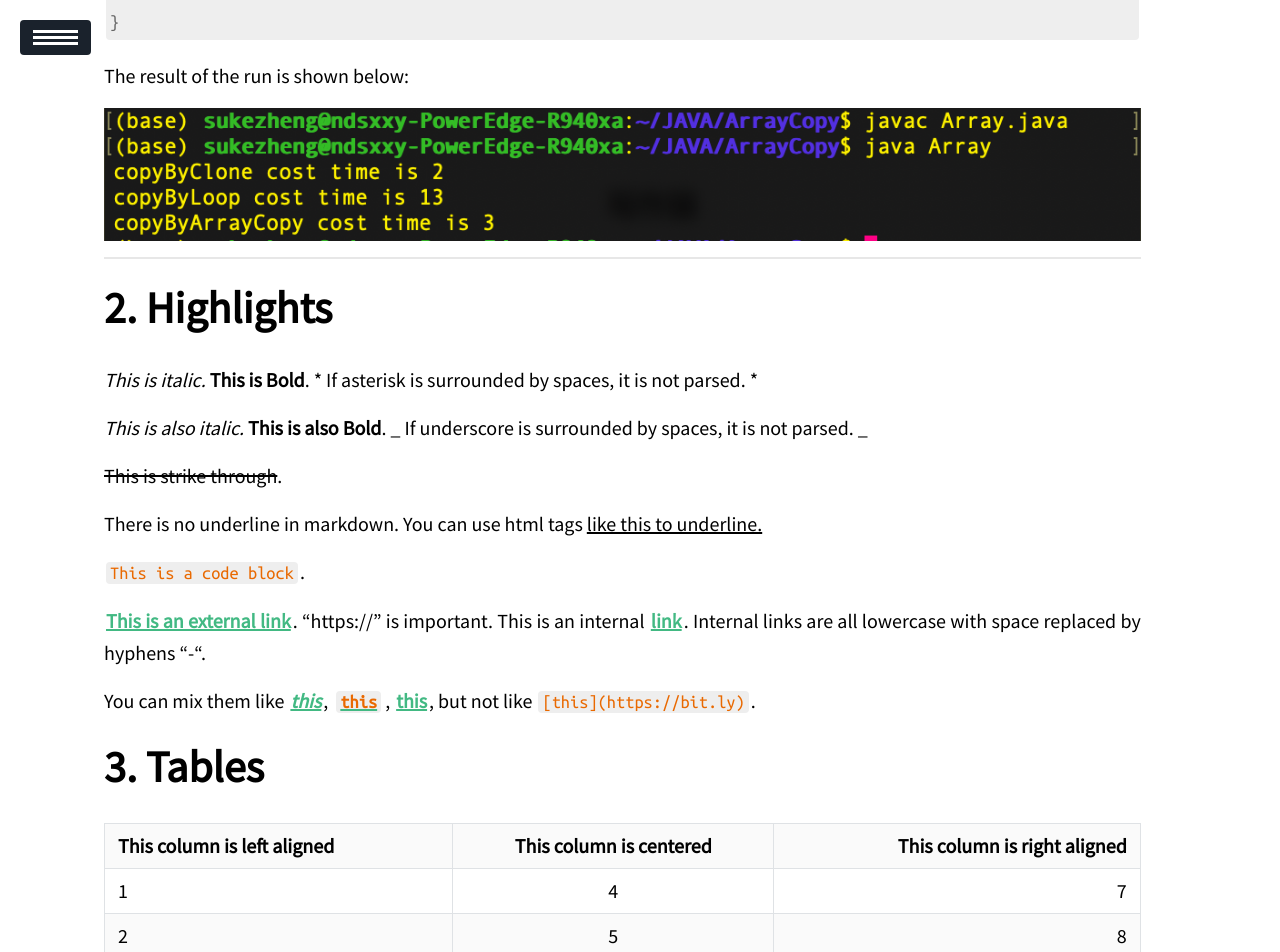
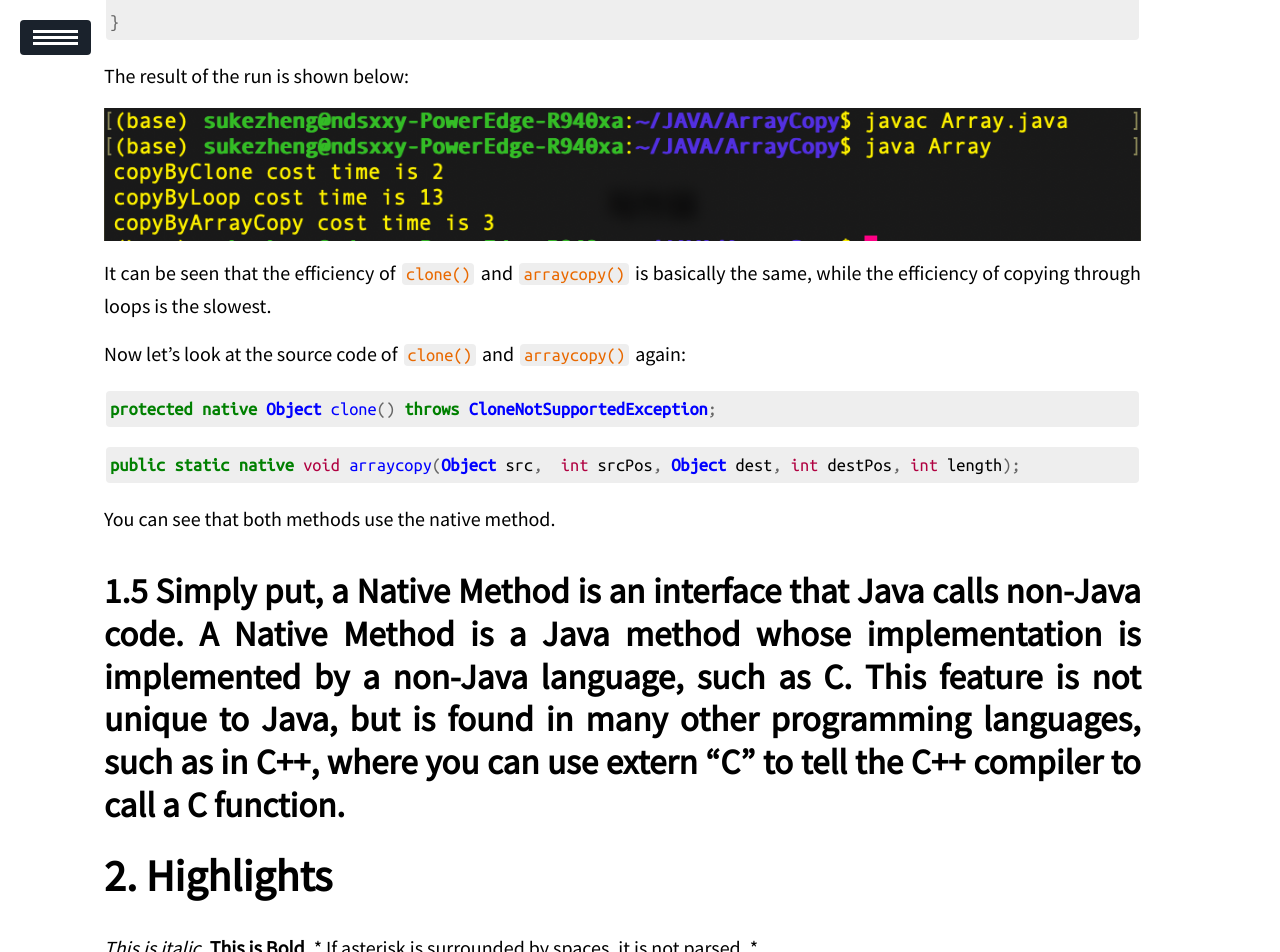
Before and after one commit to ssskz/ssskz.github.io, a Jekyll site: the page built from _posts/2023-2-21-JAVA.md, in a window 1280 px wide and 1400 px high, scrolled down 11637 px. Shown: the top 952 px of the window. Built offline with Jekyll 4.4.1, drawn with Linux system fonts in a browser that asks for light colours; our own code applies the rules of GitHub Pages for plain Markdown files; formulas are drawn with MathJax 3; a script that is not in the unit is left out.

Commit message:
Update
Signed-off-by: ssskz <12497590+ssskz@user.noreply.gitee.com>

````diff
--- a/_posts/2023-2-21-JAVA.md
+++ b/_posts/2023-2-21-JAVA.md
@@ -390,6 +390,21 @@
 
 <img src="https://ssskz.github.io/about/java_arraycopy.png" width="100%">
 
+It can be seen that the efficiency of `clone()` and `arraycopy()` is basically the same, while the efficiency of copying through loops is the slowest.
+
+Now let's look at the source code of `clone()` and `arraycopy()` again:
+
+```java
+protected native Object clone() throws CloneNotSupportedException;
+```
+
+```java
+public static native void arraycopy(Object src,  int srcPos, Object dest, int destPos, int length);
+```
+
+You can see that both methods use the native method.
+
+Simply put, a Native Method is an interface that Java calls non-Java code. A Native Method is a Java method whose implementation is implemented by a non-Java language, such as C. This feature is not unique to Java, but is found in many other programming languages, such as in C++, where you can use extern "C" to tell the C++ compiler to call a C function.
 ------
 
 # Highlights
````
